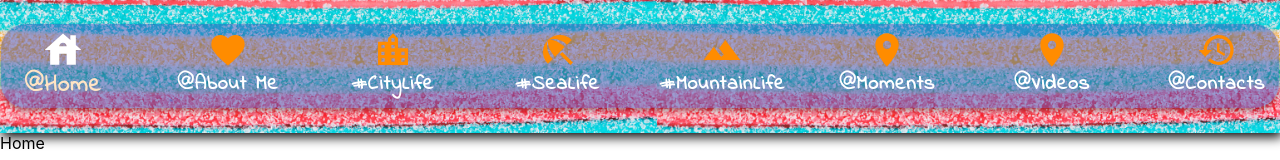
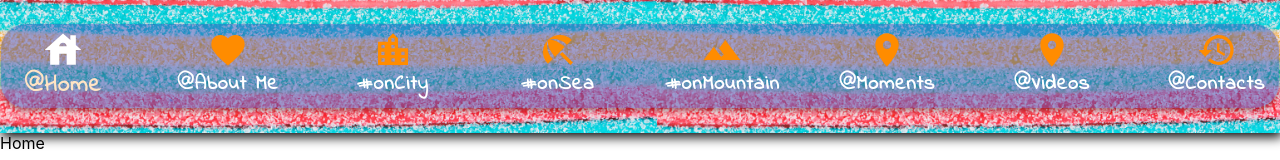
Before and after one commit to EtheliusDevelopment/sofiblog-react, a React (Create React App) app: page / in a window 1280 px wide. Shown: the part 305-465 px from the top of the page. Built offline with nearby package versions, Linux system fonts and the light colour scheme.

Commit message:
NAVBAR DESKTOP INIT

```diff
--- a/src/components/NavBar/Navigation.tsx
+++ b/src/components/NavBar/Navigation.tsx
@@ -47,21 +47,21 @@ export default function SimpleBottomNavigation() {
         />
 
         <BottomNavigationAction
-          label="#CityLife"
+          label="#onCity"
           icon={<LocationCityIcon />}
           component={Link}
           to="/sofia-and-the-city"
         />
 
         <BottomNavigationAction
-          label="#SeaLife"
+          label="#onSea"
           icon={<BeachAccessIcon />}
           component={Link}
           to="/sofia-and-the-sea"
         />
 
         <BottomNavigationAction
-          label="#MountainLife"
+          label="#onMountain"
           icon={<FilterHdrIcon />}
           component={Link}
           to="/sofia-and-the-mountain"
```
